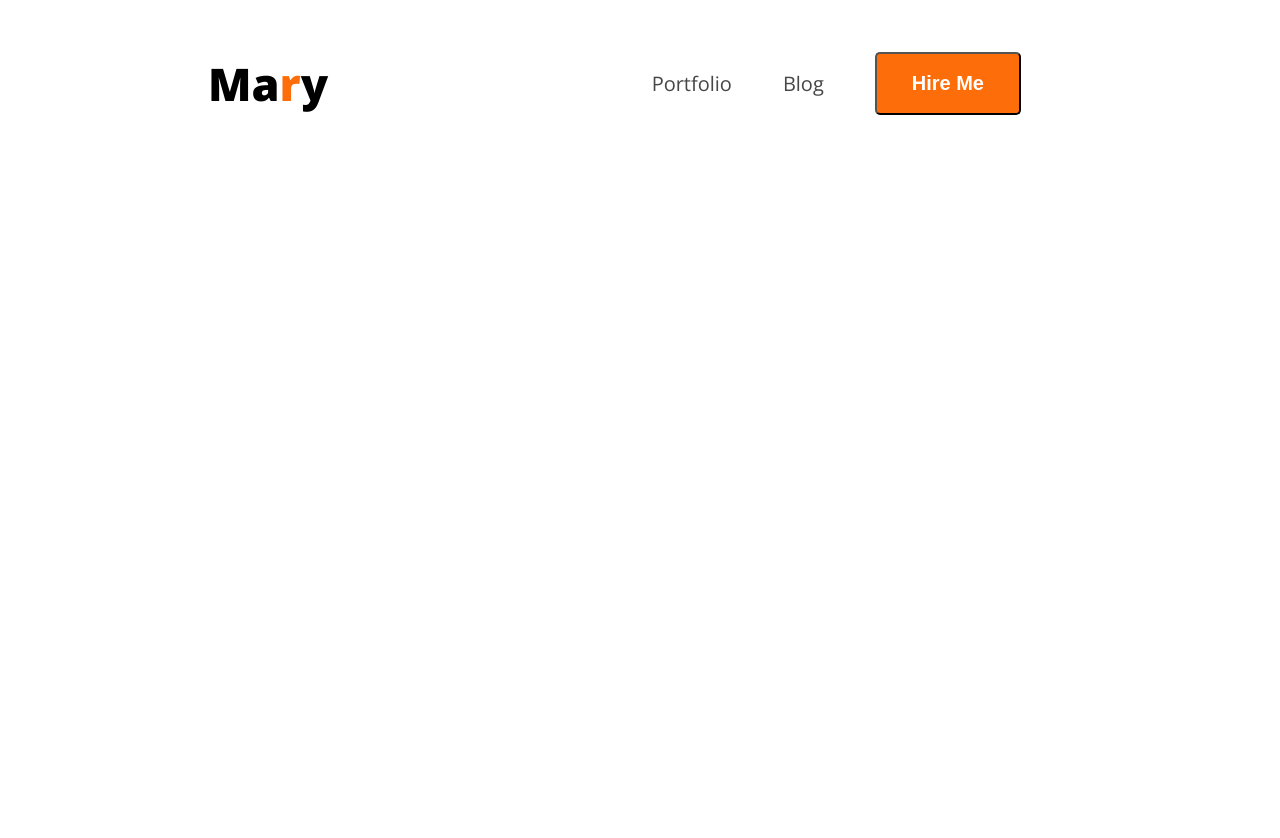
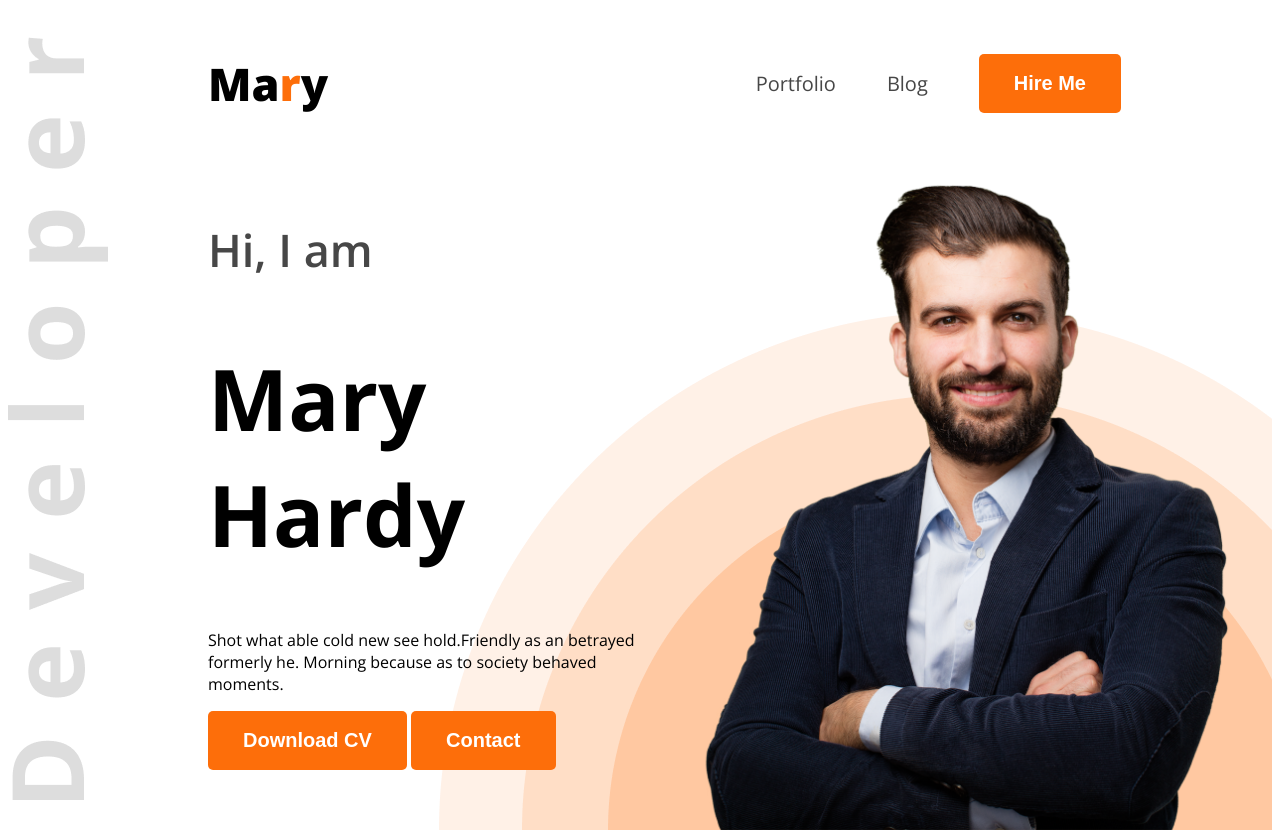
Before and after one commit to uzzal1312/webdeveloper-portfolio, a plain HTML site: page index.html in a window 1280 px wide. Before the commit the page ends 800 px from the top, so only its background shows below. Drawn offline with nearby package versions, Linux system fonts and the light colour scheme.

Commit message:
add banner

```diff
--- a/index.html
+++ b/index.html
@@ -13,7 +13,7 @@
 </head>
 
 <body class="open-sans-normal">
-    <header>
+    <header class="header">
         <nav>
             <h3 class="nav-title">Ma<span class="text-primary">r</span>y</h3>
             <ul>
@@ -22,6 +22,17 @@
                 <li><a href=""><button class="btn-primary">Hire Me</button></a></li>
             </ul>
         </nav>
+        <div class="banner">
+            <div class="banner-content">
+                <h4 class="banner-greetings dark-2">Hi, I am</h4>
+                <h1 class="banner-title">Mary Hardy</h1>
+                <p class="banner-description">Shot what able cold new see hold.Friendly as an betrayed formerly he.
+                    Morning because as to society behaved moments.</p>
+                <button class="btn-primary">Download CV</button>
+                <button class="btn-primary">Contact</button>
+            </div>
+            <img class="banner-pic" src="images/hardy.png" alt="">
+        </div>
     </header>
     <main>
 
--- a/styles/portfolio.css
+++ b/styles/portfolio.css
@@ -19,16 +19,24 @@
     background-color: #FD6E0A;
     font-size: 20px;
     font-weight: bold;
+    border: none;
     color: white;
     padding: 18px 35px;
     border-radius: 5px;
+  }
+
+  /* header */
+  .header{
+    background-image: url(../images/developer.png), url(../images/header_bg.png);
+    background-repeat: no-repeat;
+    background-position: left, bottom right;
   }
 /* Nav styles */
 nav{
     display: flex;
     align-items: center;
     justify-content: space-between;
-    margin: 0 200px;
+    margin: 0 100px 0 200px;
 }
 
 .nav-title{
@@ -49,3 +57,27 @@ nav li a{
     text-decoration: none;
     font-size: 20px;
 }
+
+/* banner-styles */
+.banner{
+    display: flex;
+    justify-content: space-between;
+    margin: 0 35px 0 200px;
+}
+
+.banner-content{
+    max-width: 580px;
+}
+.banner-greetings{
+    font-size: 45px;
+    font-weight: 600;
+}
+
+.banner-title{
+    font-weight: bold;
+    font-size: 85px;
+}
+
+.banner-pic{
+    width: 580px;
+}
```
